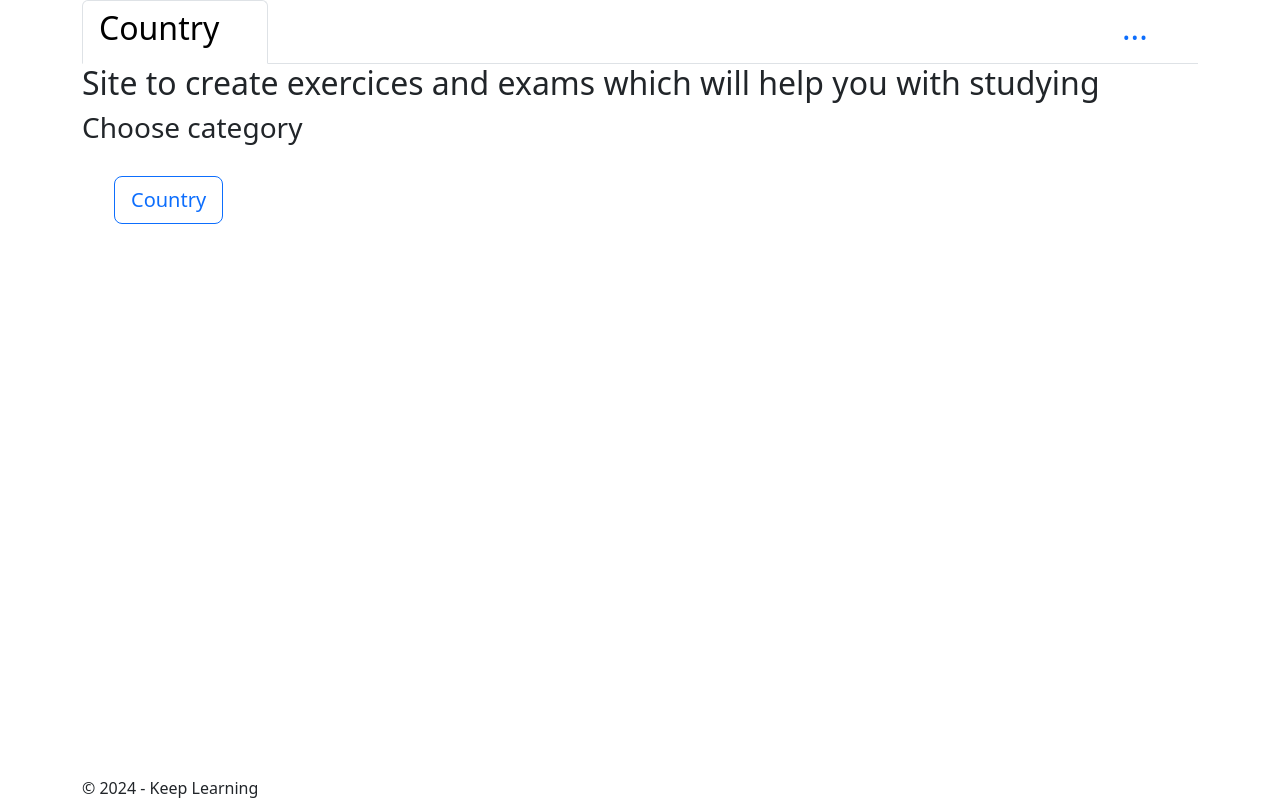
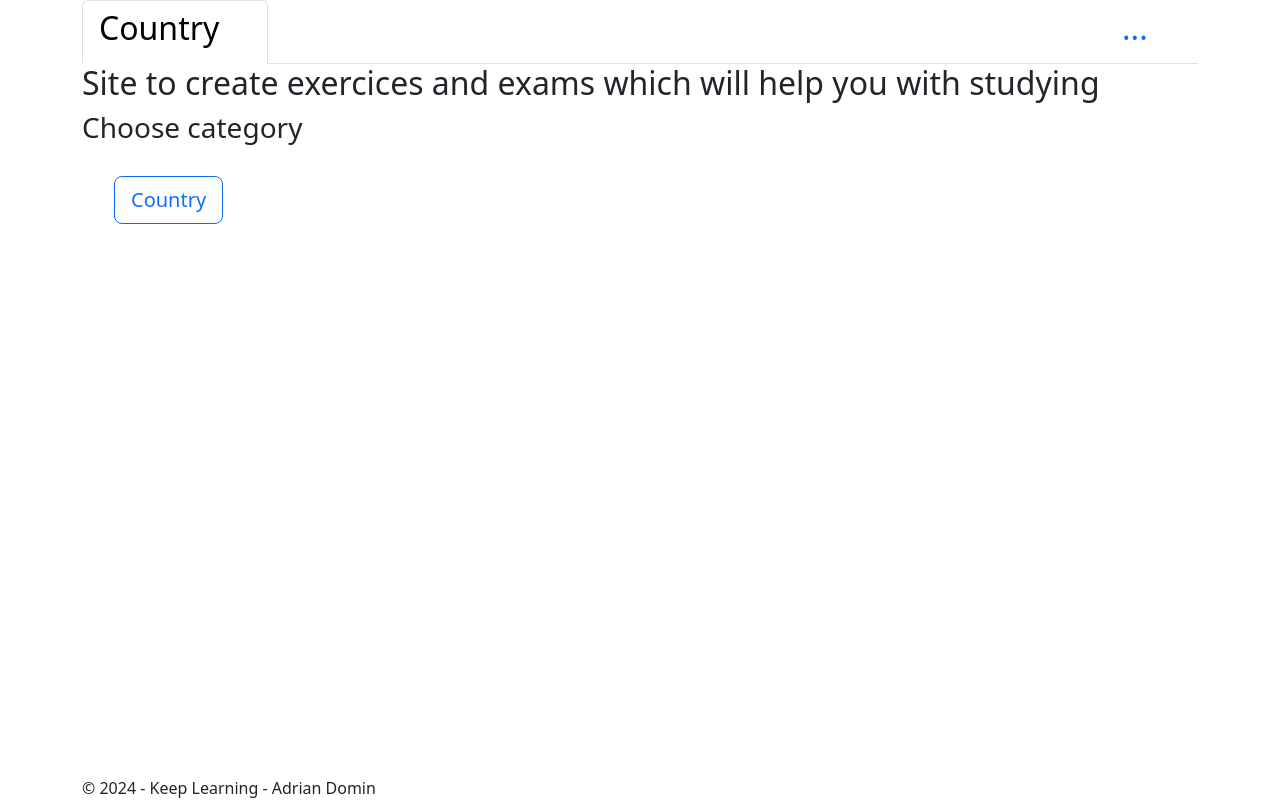
Before and after one commit to PanHNE/FE-KeepLearning, an Angular app: page / in a window 1280 px wide. Built offline with nearby package versions, Linux system fonts and the light colour scheme.

Commit message:
Add my name to footer

```diff
--- a/src/app/app.component.html
+++ b/src/app/app.component.html
@@ -27,7 +27,7 @@
 
     <footer class="mt-auto">
         <div>
-            &copy; 2024 - Keep Learning
+            &copy; 2024 - Keep Learning - Adrian Domin
         </div>
     </footer>
 </div>
```
